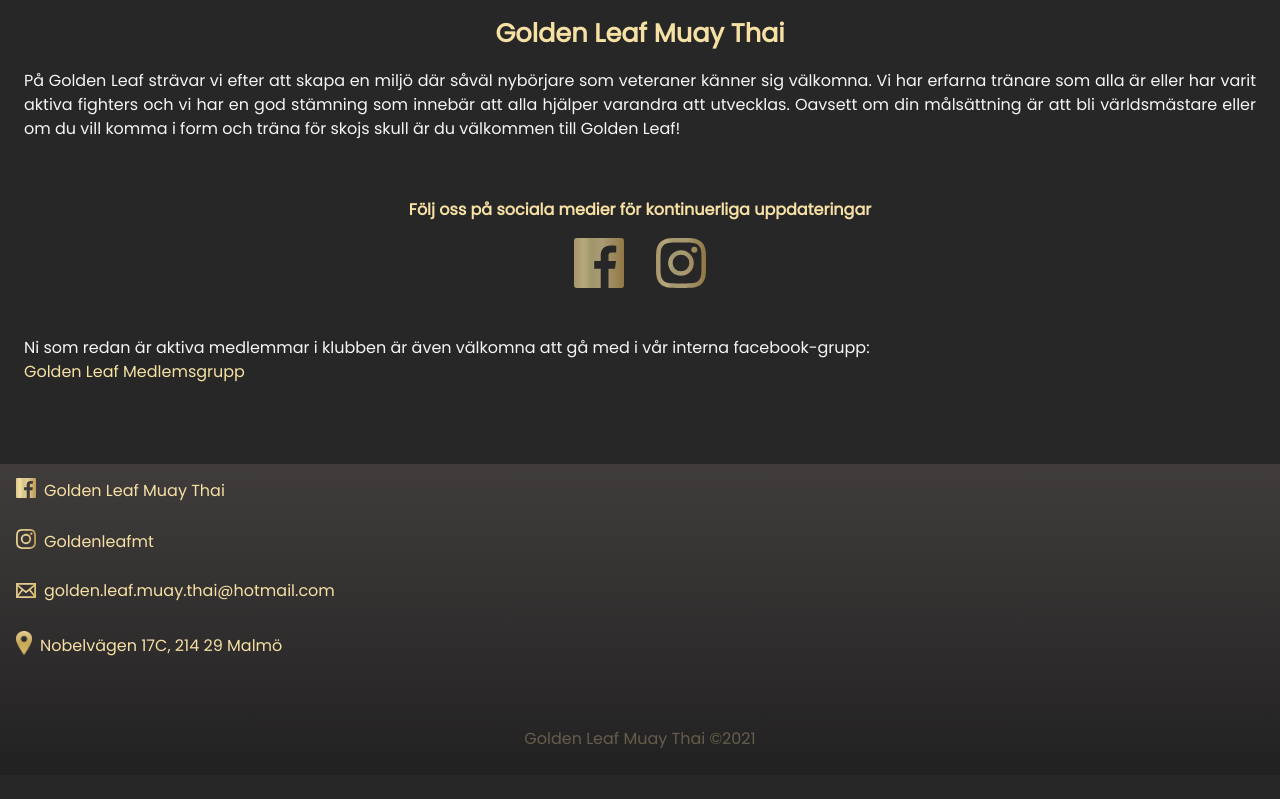
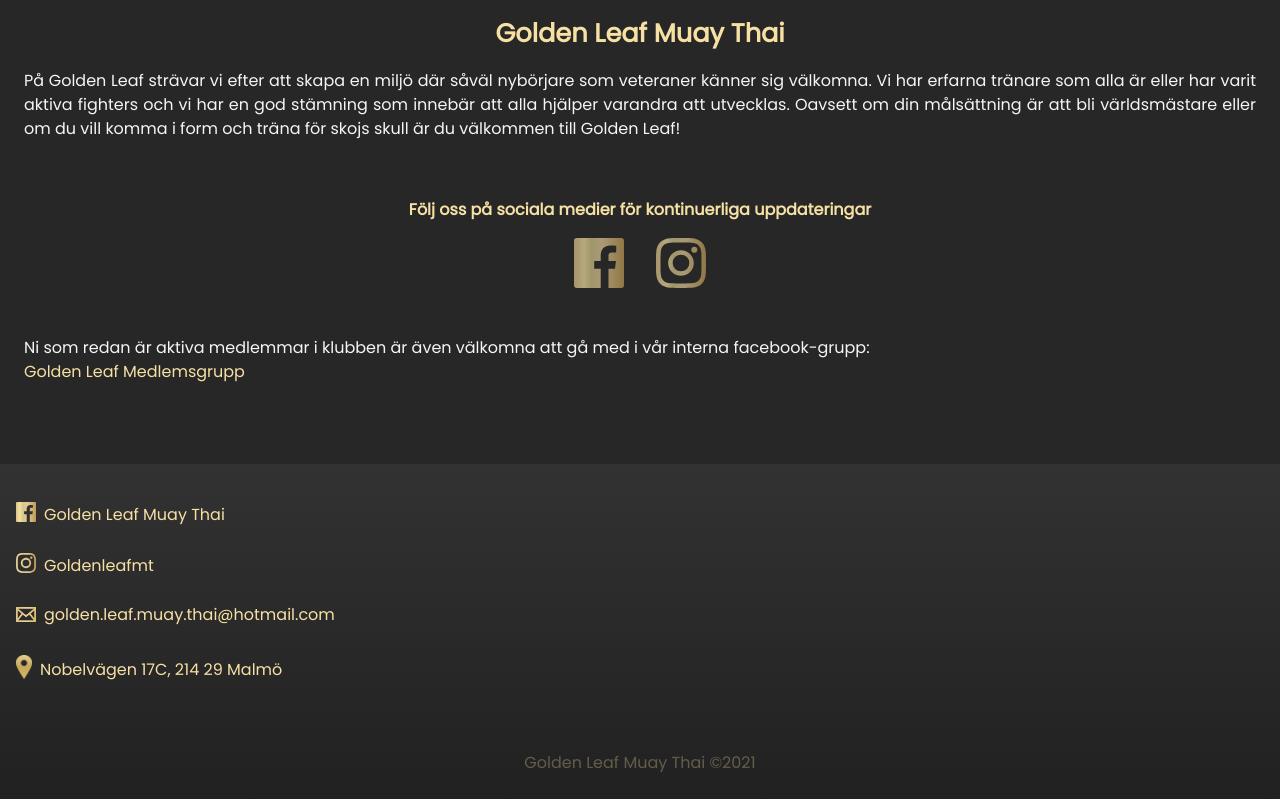
Before and after one commit to cedrikvonheiroth/golden, a React (Create React App) app: page / in a window 1280 px wide. Shown: the part 392-1191 px from the top of the page. Before the commit the page ends 1167 px from the top, so only its background shows below. Built offline with nearby package versions, Linux system fonts and the light colour scheme.

Commit message:
footer links and background-color

```diff
--- a/src/components/Footer.js
+++ b/src/components/Footer.js
@@ -9,8 +9,6 @@ import locationLogo from '../icons/location-gold.png'
 function Footer() {
     return (
         <div className={styles.footer} >
-
-
 
 
             <div className={styles.linkWrapper}>
@@ -26,7 +24,7 @@ function Footer() {
             </div>
 
             <div className={styles.linkWrapper}>
-                <a href='https://www.gmail.com' target="_blank" rel="noreferrer"><div className={styles.emailLogoWrapper} >
+                <a href='mailto:golden.leaf.muay.thai@hotmail.com'><div className={styles.emailLogoWrapper} >
                     <img src={emailLogo} alt='email' />
                 </div><span className={styles.spanLink}>golden.leaf.muay.thai@hotmail.com</span></a>
             </div>
@@ -37,9 +35,6 @@ function Footer() {
                 </div><span className={styles.spanLink}>Nobelvägen 17C, 214 29 Malmö</span></a>
             </div>
 
-
-            {/* <p>golden.leaf.muay.thai@hotmail.com</p> */}
-
             <p className={styles.copyright}>Golden Leaf Muay Thai ©2021 </p>
         </div>
     )
--- a/src/css/Footer.module.css
+++ b/src/css/Footer.module.css
@@ -1,9 +1,10 @@
 .footer {
     color: #f6e0a4;
     background-color: rgb(34, 34, 34);
-    background: linear-gradient(0deg, rgba(34,33,33,1) 0%, rgba(64,60,60,1) 100%);
+    background: linear-gradient(0deg, rgba(34,33,33,1) 0%, rgba(50,50,50,1) 100%);
     position: absolute;
     margin-top: 3rem;
+    padding-top: 1.5rem;
     /* bottom: 0; */
     min-width: 100vw;
     max-width: 100vw;
```
